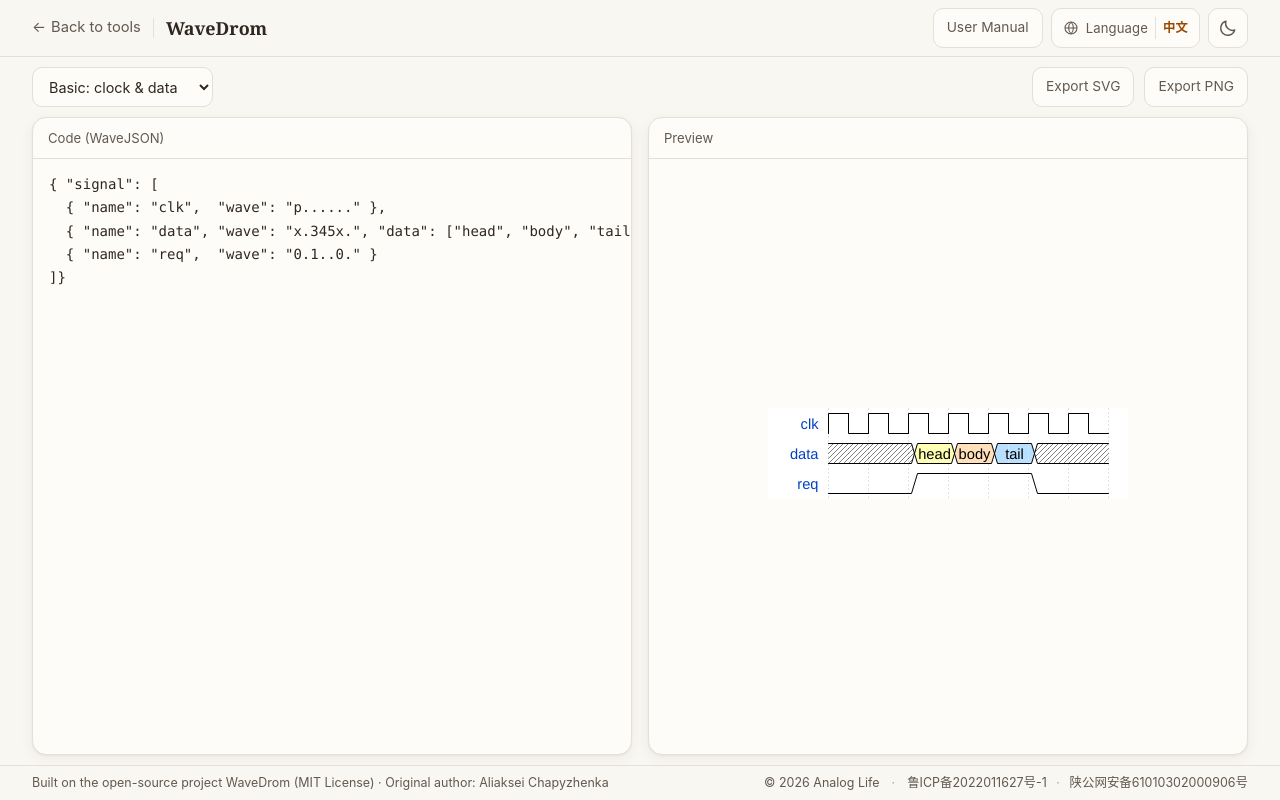
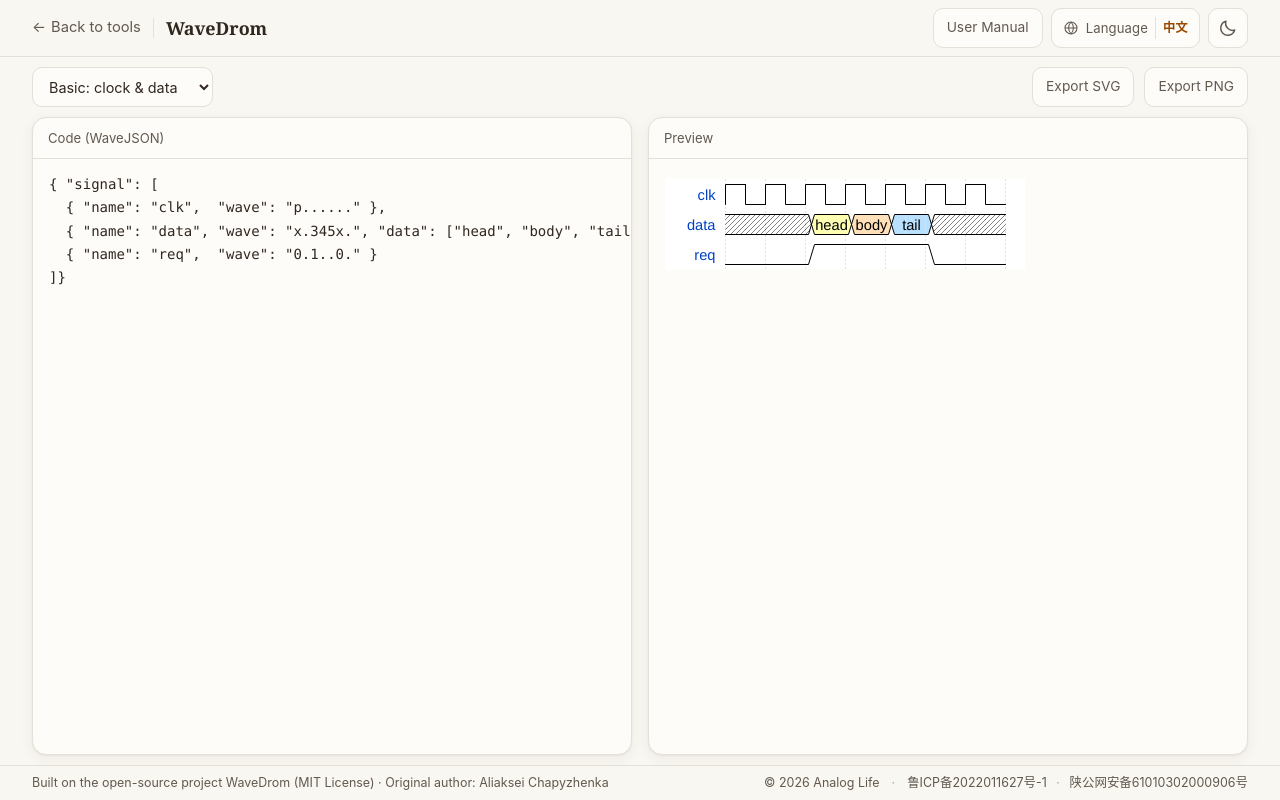
Before and after one commit to analog-life/analog-tools, a website: page app/wavedrom/index.html in a window 1280 px wide. Drawn offline with Linux system fonts and the light colour scheme.

Commit message:
WaveDrom 预览波形改为左上角对齐

```diff
--- a/app/wavedrom/wavedrom.css
+++ b/app/wavedrom/wavedrom.css
@@ -84,10 +84,9 @@
   overflow: auto;
   display: flex;
   align-items: flex-start;
-  justify-content: center;
+  justify-content: flex-start;
 }
 .wd-preview svg { max-width: none; }
-.wd-preview > div { margin: auto; }
 
 @media (max-width: 820px) {
   .wd-main { padding: 0 12px 6px; }
```
